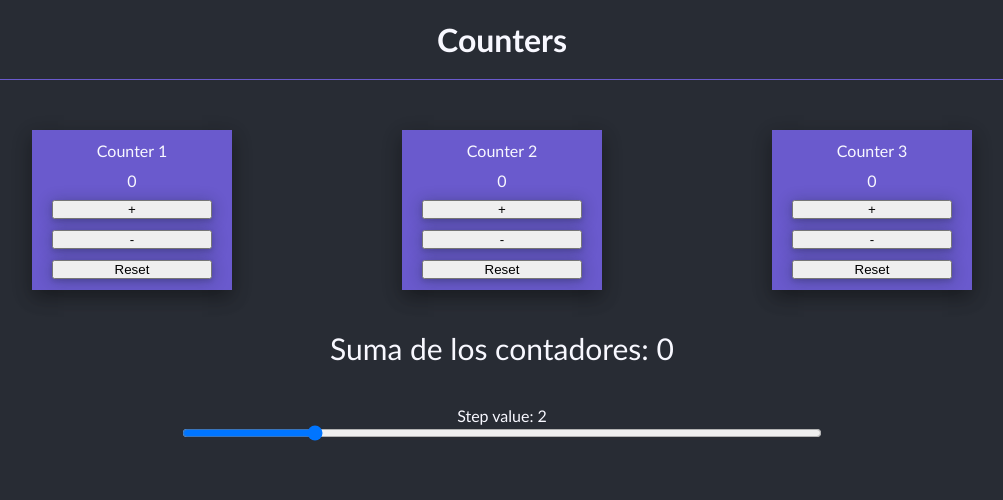
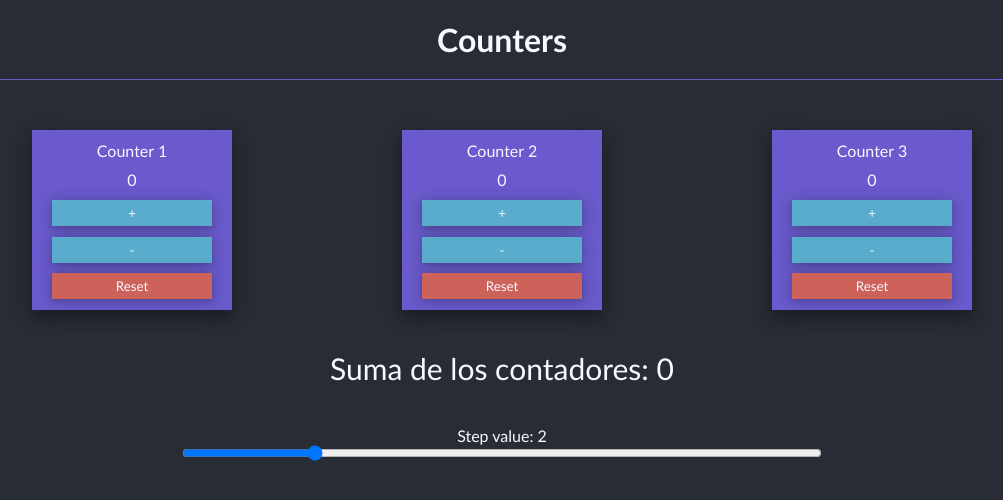
Before and after one commit to dbuendia/contadores, a React (Create React App) app: page / in a window 1280 px wide. Shown: the top 500 px of the page, without its empty margins (138-1141 px from the left). Built offline with nearby package versions, Linux system fonts and the light colour scheme.

Commit message:
Adds github page

```diff
--- a/package.json
+++ b/package.json
@@ -1,6 +1,7 @@
 {
   "name": "contadores",
   "version": "0.1.0",
+  "homepage": "https://dbuendia.github.io/contadores",
   "private": true,
   "dependencies": {
     "@testing-library/jest-dom": "^5.16.5",
@@ -12,6 +13,8 @@
     "web-vitals": "^2.1.4"
   },
   "scripts": {
+    "predeploy": "npm run build",
+    "deploy": "gh-pages -d build",
     "start": "react-scripts start",
     "build": "react-scripts build",
     "test": "react-scripts test",
@@ -34,5 +37,8 @@
       "last 1 firefox version",
       "last 1 safari version"
     ]
+  },
+  "devDependencies": {
+    "gh-pages": "^4.0.0"
   }
 }
--- a/src/App.js
+++ b/src/App.js
@@ -17,7 +17,7 @@ function App() {
   // Para acceder a un valor de un child desde un parent:
   // Creo una función que reciba un parámetro, la paso como prop al child, y el child la ejecuta con el valor deseado como argumento.
   // Queremos rehacer el dataset, pero cambiando algunos datos:
-  function updateCounters(id, e, action) {
+  function updateCounters(id, action) {
     // Lo recorro todo con map, pero si el id coincide con el recuperado, lo cambio:
     // console.log(e.target.innerText);
     let updatedCounters = counters.map((elem) => {
--- /dev/null
+++ b/src/components/Button.jsx
@@ -0,0 +1,20 @@
+// Crear el boton
+// Implementarlo primero como componente sin mas
+// Luego probar lo de children
+// Luego crear clases dinámicas "bonitas"
+
+function Button({ type, onClick, children }) {
+  function getButtonStyle() {
+    let buttonStyle;
+    if (type === "primary") buttonStyle = "primary";
+    if (type === "danger") buttonStyle = "danger";
+    return `btn ${buttonStyle}`;
+  }
+  return (
+    <button className={getButtonStyle()} onClick={onClick}>
+      {children}
+    </button>
+  );
+}
+
+export default Button;
--- a/src/components/Counter.jsx
+++ b/src/components/Counter.jsx
@@ -1,19 +1,35 @@
 import React from "react";
 import { actions } from "../constants.js";
+import Button from "../components/Button.jsx";
 
 function Counter({ id, title, count, updateCounters }) {
   return (
     <div className="counter">
       <p>{title}</p>
       <div>{count}</div>
-      {/* Pasamos una función anónima y no la llamada a esa función. Porque el componente se rerenderizaría cada vez y entraríamos en un bucle infinito */}
-      <button onClick={(e) => updateCounters(id, e, actions.add)}>+</button>
+      {/* En onClick pasamos una función anónima y no la llamada a esa función. Porque el componente se rerenderizaría cada vez y entraríamos en un bucle infinito */}
+      <Button
+        type="primary"
+        children={"+"}
+        onClick={() => updateCounters(id, actions.add)}
+      />
+      <Button
+        type="primary"
+        children={"-"}
+        onClick={() => updateCounters(id, actions.subtract)}
+      />
+      <Button
+        type="danger"
+        children={"Reset"}
+        onClick={() => updateCounters(id, actions.reset)}
+      />
+      {/* <button onClick={(e) => updateCounters(id, e, actions.add)}>+</button>
       <button onClick={(e) => updateCounters(id, e, actions.subtract)}>
         -
       </button>
       <button onClick={(e) => updateCounters(id, e, actions.reset)}>
         Reset
-      </button>
+      </button> */}
     </div>
   );
 }
--- a/src/index.css
+++ b/src/index.css
@@ -7,10 +7,11 @@
 
 /* Colours */
 :root {
-  --react-blue: #61dafb;
+  --slateblue: #6a5acd;
+  --slatebabyblue: #5aaccd;
+  --slateorange: #cd625a;
   --react-black: #282c34;
   --ghost-white: #F8F8FF;
-  --slateblue: var(slateblue);
 }
 
 .App {
@@ -38,9 +39,9 @@
 
 .counter {
   color: var(--ghost-white);
-  background-color: slateblue;
+  background-color: var(--slateblue);
   box-shadow: 0 8px 16px 0 rgba(0,0,0,0.2), 0 6px 20px 0 rgba(0,0,0,0.19);
-  height: 160px;
+  height: 180px;
   width: 200px;
   display: flex;
   flex-direction: column;
@@ -71,3 +72,19 @@
 .counter-step input {
   width: 50%;
 }
+
+.btn {
+  font-family:'Gill Sans', 'Gill Sans MT', Calibri, 'Trebuchet MS', sans-serif;
+  color: var(--ghost-white);
+  padding: 5px;
+}
+
+.primary {
+  background-color: var(--slatebabyblue);
+  border: none;
+}
+
+.danger {
+  background-color: var(--slateorange);
+  border: none;
+}
```
Also changed, not shown: 1 other file (tests, documents, lock files or other folders).
